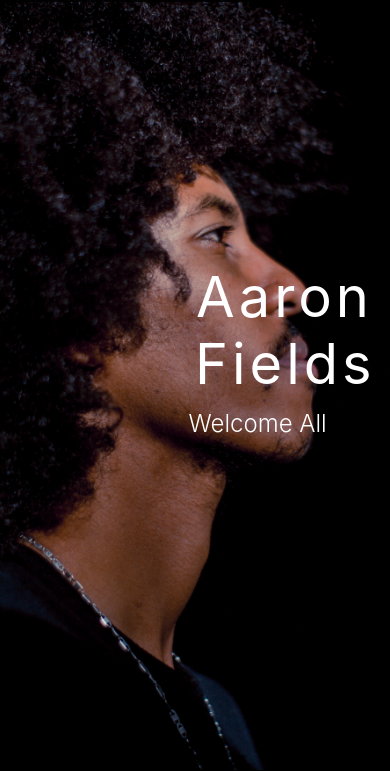
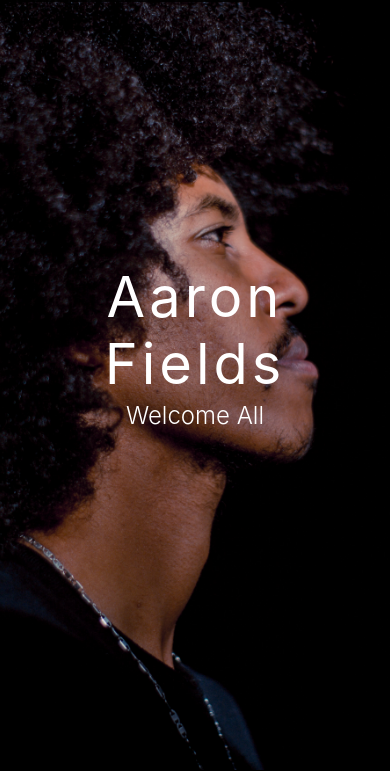
Before and after one commit to aaronfields484/sam-website, a plain HTML site: page index.html in a window 390 px wide. Shown: the part 74-845 px from the top of the page. Drawn offline with nearby package versions, Linux system fonts and the light colour scheme.

Commit message:
feat(styles.css): heading responsiveness

```diff
--- a/styles/styles.css
+++ b/styles/styles.css
@@ -90,3 +90,29 @@ footer {
     background-color: rgb(20, 20, 20);
     padding-top: 30px;
 }
+
+@media only screen and (max-width: 1450px) {
+
+    .heading h1{
+      margin-left: 70%;
+    }
+
+    .heading p{
+        margin-left: 52%;
+      }
+  }
+
+@media only screen and (max-width: 1248px) {
+
+    .heading h1 {
+       margin: 0;
+    }
+    .heading p {
+        margin: 0;
+    }
+  }
+
+  @media only screen and (max-width: 990px) {
+
+    .
+  }
```
